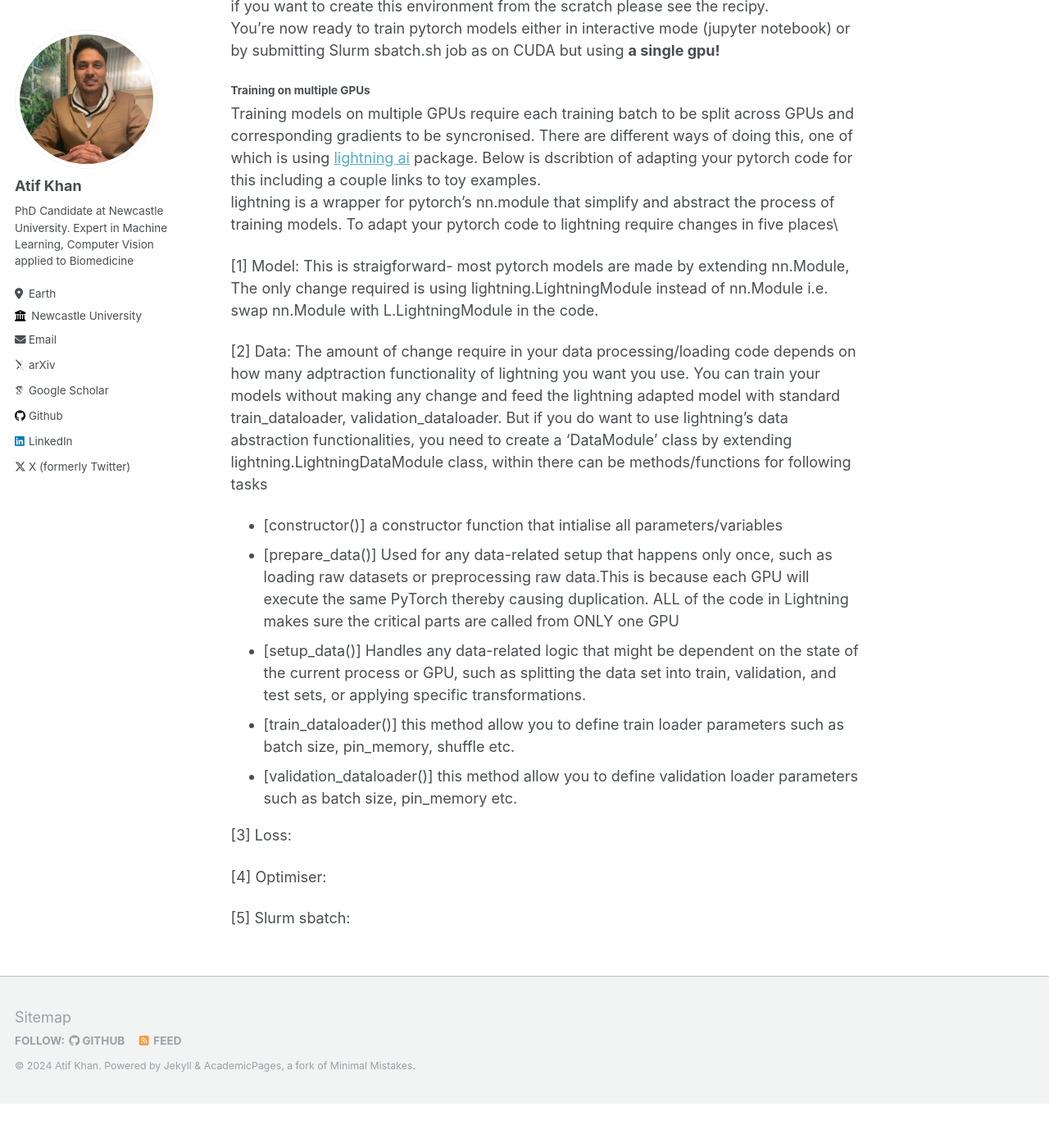
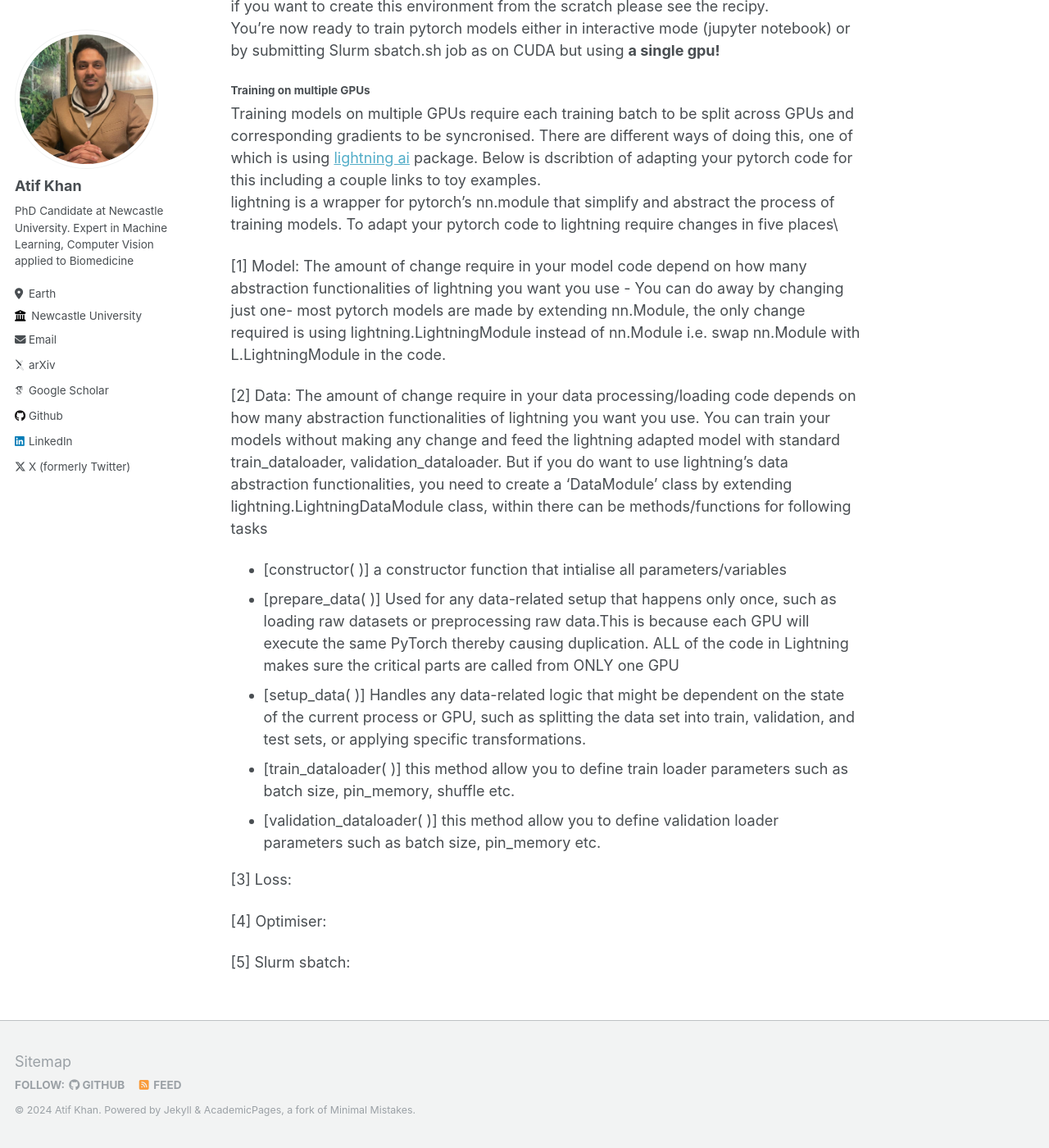
Before and after one commit to atifkhanncl/atifkhanncl.github.io, a Jekyll site: the page built from sample.md, in a window 1280 px wide and 1400 px high, scrolled down 598 px. Shown: the whole window at 82% size. Built offline with Jekyll 4.4.1, drawn with Linux system fonts in a browser that asks for light colours; some web fonts are replaced; our own code applies the rules of GitHub Pages for plain Markdown files; before the commit the page ends 1944 px from its top, so only the background shows below that.

Commit message:
Update sample.md

```diff
--- a/sample.md
+++ b/sample.md
@@ -12,14 +12,14 @@ You're now ready to train pytorch models either in interactive mode (jupyter not
 Training models on multiple GPUs require each training batch to be split across GPUs and corresponding gradients to be syncronised. There are different ways of doing this, one of which is using [lightning ai](https://lightning.ai/) package. Below is dscribtion of adapting your pytorch code for this including a couple links to toy examples.\
 lightning is a wrapper for pytorch's nn.module that simplify and abstract the process of training models. To adapt your pytorch code to lightning require changes in five places\
 
-[1] Model: This is straigforward- most pytorch models are made by extending nn.Module, The only change required is using lightning.LightningModule instead of nn.Module i.e. swap nn.Module with L.LightningModule in the code.
+[1] Model: The amount of change require in your model code depend on how many abstraction functionalities of lightning you want you use - You can do away by changing just one- most pytorch models are made by extending nn.Module, the only change required is using lightning.LightningModule instead of nn.Module i.e. swap nn.Module with L.LightningModule in the code.
 
-[2] Data: The amount of change require in your data processing/loading code depends on how many adptraction functionality of lightning you want you use. You can train your models without making any change and feed the lightning adapted model with standard train_dataloader, validation_dataloader. But if you do want to use lightning's data abstraction functionalities, you need to create a 'DataModule' class by extending lightning.LightningDataModule class, within there can be methods/functions for following tasks
-- [constructor()] a constructor function that intialise all parameters/variables
-- [prepare_data()] Used for any data-related setup that happens only once, such as loading raw datasets or preprocessing raw data.This is because each GPU will execute the same PyTorch thereby causing duplication. ALL of the code in Lightning makes sure the critical parts are called from ONLY one GPU
-- [setup_data()] Handles any data-related logic that might be dependent on the state of the current process or GPU, such as splitting the data set into train, validation, and test sets, or applying specific transformations.
-- [train_dataloader()] this method allow you to define train loader parameters such as batch size, pin_memory, shuffle etc.
-- [validation_dataloader()] this method allow you to define validation loader parameters such as batch size, pin_memory etc.
+[2] Data: The amount of change require in your data processing/loading code depends on how many abstraction functionalities of lightning you want you use. You can train your models without making any change and feed the lightning adapted model with standard train_dataloader, validation_dataloader. But if you do want to use lightning's data abstraction functionalities, you need to create a 'DataModule' class by extending lightning.LightningDataModule class, within there can be methods/functions for following tasks
+- [constructor( )] a constructor function that intialise all parameters/variables
+- [prepare_data( )] Used for any data-related setup that happens only once, such as loading raw datasets or preprocessing raw data.This is because each GPU will execute the same PyTorch thereby causing duplication. ALL of the code in Lightning makes sure the critical parts are called from ONLY one GPU
+- [setup_data( )] Handles any data-related logic that might be dependent on the state of the current process or GPU, such as splitting the data set into train, validation, and test sets, or applying specific transformations.
+- [train_dataloader( )] this method allow you to define train loader parameters such as batch size, pin_memory, shuffle etc.
+- [validation_dataloader( )] this method allow you to define validation loader parameters such as batch size, pin_memory etc.
 
 [3] Loss:
 
```
